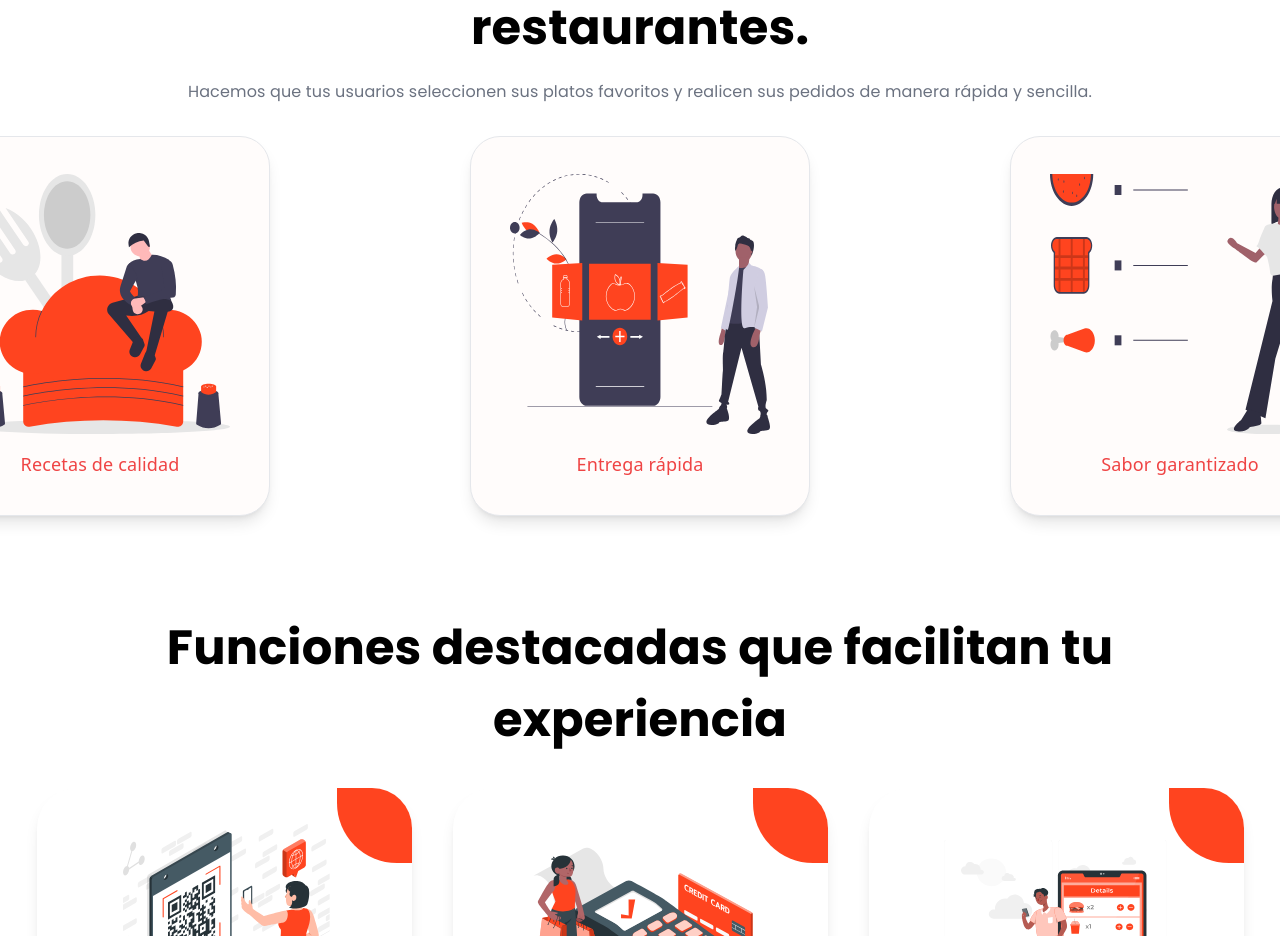
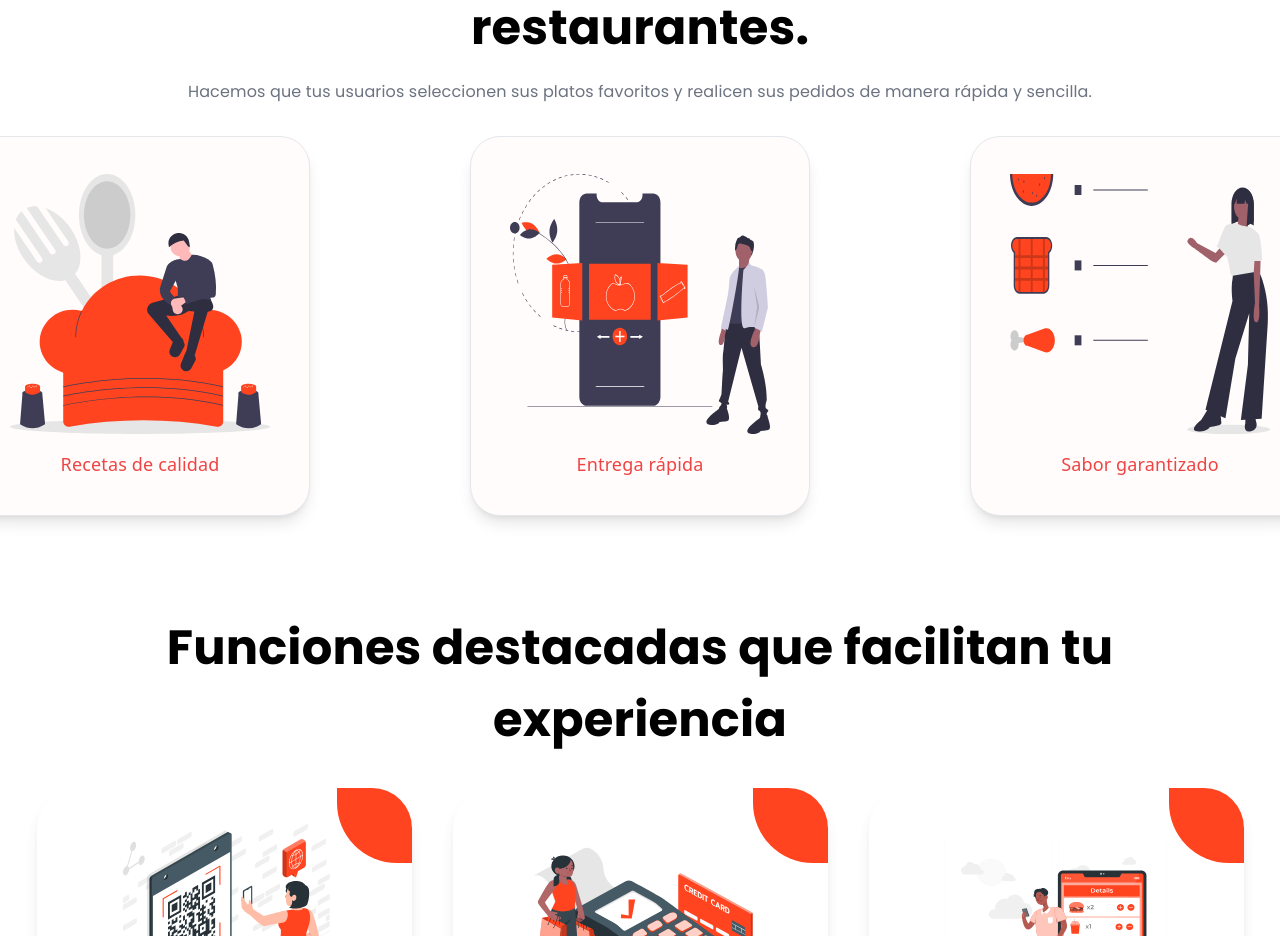
Before and after one commit to BonApp-etit/front, a Next.js app: page / in a window 1280 px wide. Shown: the part 800-1736 px from the top of the page. Built offline with nearby package versions, Linux system fonts and the light colour scheme.

Commit message:
fix second cards

```diff
--- a/src/components/landing/SecondSection.jsx
+++ b/src/components/landing/SecondSection.jsx
@@ -88,9 +88,9 @@
 
       {/* Tarjetas estáticas para desktop */}
       {isDesktop && (
-        <div className="flex justify-center">
+        <div className="flex flex-row justify-center">
           {tarjetasData.map((tarjeta, index) => (
-            <div key={index} className="w-[340px] mx-[100px]">
+            <div key={index} className="flex mx-[80px]">
               <TarjetasPrimeras texto={tarjeta.texto} src={tarjeta.src} />
             </div>
           ))}
```
